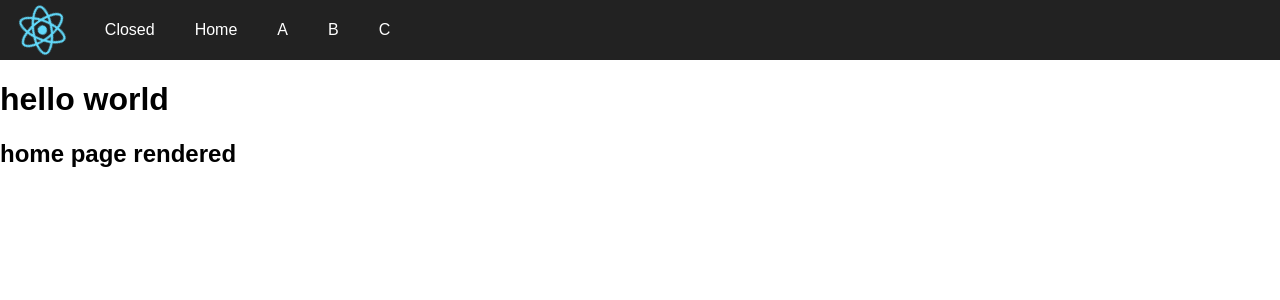
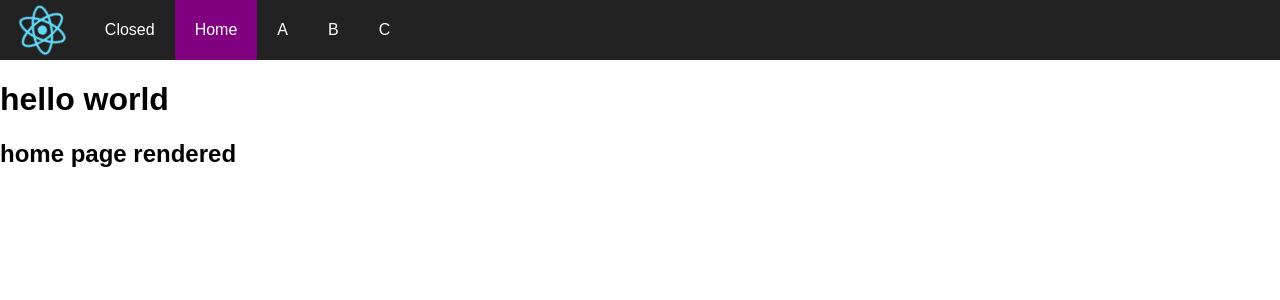
Before and after one commit to urianchang/LearnReact, a React (Create React App) app in the folder toolbar/: page / in a window 1280 px wide. Both pictures are taken after a click on the picture 42 px from the left and 30 px from the top of the page. Shown: the top 300 px of the page. Built offline with nearby package versions, Linux system fonts and the light colour scheme.

Commit message:
Implemented highlighting feature of selected page

```diff
--- a/toolbar/src/App.js
+++ b/toolbar/src/App.js
@@ -9,7 +9,7 @@ class App extends Component {
   constructor() {
     super();
     this.state = {
-      page: "home",
+      page: "Home",
       // links: navbarLinks
     };
     this.navigate = this.navigate.bind(this);
@@ -21,12 +21,12 @@ class App extends Component {
   }
 
   render() {
-    let shownPage = this.state.page;
+    let currentPage = this.state.page;
     // let links = this.state.links;
     return (
       <div className="App">
-        <ToolbarControl navigateTo={this.navigate} />
-        <MainContent shownPage={shownPage} />
+        <ToolbarControl navigateTo={this.navigate} currentPage={currentPage} />
+        <MainContent currentPage={currentPage} />
       </div>
     );
   }
--- a/toolbar/src/components/dropdownControl.css
+++ b/toolbar/src/components/dropdownControl.css
@@ -23,13 +23,17 @@
   /*z-index: 1;*/
 }
 
-.dropdown-content a {
+.selected {
+  background-color: purple;
+}
+
+.dropdown-link {
   display: block;
   color: white;
   text-decoration: none;
   text-align: center;
   padding: 10px;
-  /*background-color: red;*/
+  /*background-color: #222;*/
 }
 
 .dropdown-content a:hover {
--- a/toolbar/src/components/dropdownControl.js
+++ b/toolbar/src/components/dropdownControl.js
@@ -15,8 +15,11 @@ class DropdownControl extends Component {
   render() {
     const isDropdownOpen = this.state.isDropdownOpen;
     const navigateTo = this.props.navigateTo;
+    const currentPage = this.props.currentPage;
     return (
-      <div className="dropdown" onClick={this.dropIt}><Dropdown isDropdownOpen={isDropdownOpen} navigateTo={navigateTo} /></div>
+      <div className="dropdown" onClick={this.dropIt}>
+        <Dropdown isDropdownOpen={isDropdownOpen} navigateTo={navigateTo} currentPage={currentPage} />
+      </div>
     );
   }
 }
@@ -24,14 +27,37 @@ class DropdownControl extends Component {
 function Dropdown(props) {
   const isDropdownOpen = props.isDropdownOpen;
   const navigateTo = props.navigateTo;
+  const currentPage = props.currentPage;
   if (isDropdownOpen) {
-    return <OpenedDropdown navigateTo={navigateTo} />;
+    return <OpenedDropdown navigateTo={navigateTo} currentPage={currentPage} />;
   } else {
     return <ClosedDropdown />;
   }
 }
 
 class OpenedDropdown extends Component {
+
+  // constructor() {
+  //   super();
+  // }
+
+  render() {
+    const navigateTo = this.props.navigateTo;
+    const currentPage = this.props.currentPage;
+    return (
+      <div>
+        <p>Opened</p>
+        <div className="dropdown-content">
+          <SingleDropdownElement navigateTo={navigateTo} currentPage={currentPage} name="hello" />
+          <SingleDropdownElement navigateTo={navigateTo} currentPage={currentPage} name="bye" />
+        </div>
+      </div>
+    );
+  }
+
+} //: end class
+
+class SingleDropdownElement extends Component {
 
   constructor() {
     super();
@@ -43,31 +69,14 @@ class OpenedDropdown extends Component {
   }
 
   render() {
-    // const navigateTo = this.props.navigateTo;
+    let name = this.props.name;
+    let isSelected = (this.props.currentPage === name) ? "selected" : "";
     return (
-      <div>
-        <p>Opened</p>
-        <div className="dropdown-content">
-          <a onClick={ () => this.navigate("hello") }>hello</a>
-          <a onClick={ () => this.navigate("bye") }>bye</a>
-        </div>
-      </div>
+      <a className={'dropdown-link ' + isSelected} onClick={() => this.navigate(name)}>{name}</a>
     );
   }
 
 }
-
-// function OpenedDropdown() {
-//   return (
-//     <div>
-//       <p>Opened</p>
-//       <div className="dropdown-content">
-//         <a href="#">hello</a>
-//         <a href="#">bye</a>
-//       </div>
-//     </div>
-//   );
-// }
 
 function ClosedDropdown() {
   return (
--- a/toolbar/src/components/mainContent.js
+++ b/toolbar/src/components/mainContent.js
@@ -3,10 +3,10 @@ import React, { Component } from 'react';
 class MainContent extends Component {
 
   render() {
-    const shownPage = this.props.shownPage;
-    switch (shownPage) {
+    const currentPage = this.props.currentPage;
+    switch (currentPage) {
 
-      case "home":
+      case "Home":
         return (
           <div>
             <h1>hello world</h1>
--- a/toolbar/src/components/toolbarControl.css
+++ b/toolbar/src/components/toolbarControl.css
@@ -37,7 +37,29 @@
   /*background-color: blue;*/
 }
 
-.toolbar-content li {
+.toolbar-link {
+  float: left;
+  height: 60px;
+  line-height: 60px;
+}
+
+.toolbar-link:hover {
+  background-color: gray;
+}
+
+.toolbar-link a {
+  display: block;
+  text-decoration: none;
+  color: white;
+  text-align: center;
+  padding: 0px 20px;
+}
+
+.selected {
+  background-color: purple;
+}
+
+/*.toolbar-content li {
   float: left;
   height: 60px;
   line-height: 60px;
@@ -53,4 +75,4 @@
   color: white;
   text-align: center;
   padding: 0px 20px;
-}
+}*/
--- a/toolbar/src/components/toolbarControl.js
+++ b/toolbar/src/components/toolbarControl.js
@@ -17,12 +17,11 @@ class ToolbarControl extends Component {
   render() {
     const isSlideOut = this.state.isSlideOut;
     const navigateTo = this.props.navigateTo;
-    // const links = this.props.links;
-    // console.log(links);
+    const currentPage = this.props.currentPage;
     return (
       <div className="toolbar">
         <img src={logo} className="App-logo" alt="logo" onClick={this.slide}/>
-        <Toolbar isSlideOut={isSlideOut} navigateTo={navigateTo} />
+        <Toolbar isSlideOut={isSlideOut} navigateTo={navigateTo} currentPage={currentPage} />
       </div>
     );
   }
@@ -31,9 +30,9 @@ class ToolbarControl extends Component {
 function Toolbar(props) {
   const isSlideOut = props.isSlideOut;
   const navigateTo = props.navigateTo;
-  // const links = props.links;
+  const currentPage = props.currentPage;
   if (isSlideOut) {
-    return <OpenedToolbar navigateTo={navigateTo} />;
+    return <OpenedToolbar navigateTo={navigateTo} currentPage={currentPage} />;
   } else {
     return <ClosedToolbar />;
   }
@@ -47,21 +46,21 @@ class OpenedToolbar extends Component {
   }
 
   navigate(param1) {
-    // console.log(p);
     this.props.navigateTo(param1);
   }
 
   render() {
     // let links = this.props.links;
     const navigateTo = this.props.navigateTo;
+    const currentPage = this.props.currentPage;
     return (
       <div className="toolbar-content">
-        <DropdownControl navigateTo={navigateTo} />
+        <DropdownControl navigateTo={navigateTo} currentPage={currentPage} />
         <ul>
-          <li><a onClick={ () => this.navigate("home") }>Home</a></li>
-          <li><a onClick={ () => this.navigate("A") }>A</a></li>
-          <li><a onClick={ () => this.navigate("B") }>B</a></li>
-          <li><a onClick={ () => this.navigate("C") }>C</a></li>
+          <SingleToolbarElement navigateTo={navigateTo} name="Home" currentPage={currentPage} />
+          <SingleToolbarElement navigateTo={navigateTo} name="A" currentPage={currentPage} />
+          <SingleToolbarElement navigateTo={navigateTo} name="B" currentPage={currentPage} />
+          <SingleToolbarElement navigateTo={navigateTo} name="C" currentPage={currentPage} />
         </ul>
       </div>
     );
@@ -69,25 +68,26 @@ class OpenedToolbar extends Component {
 
 }
 
-// <li><a onClick={ () => this.navigate(links[1]) }>{ links[1] }</a></li>
-// <li><a onClick={ () => this.navigate(links[2]) }>{ links[2] }</a></li>
+class SingleToolbarElement extends Component {
 
-// <li><a onClick={this.navigate}>{this.props.links[0]}</a></li>
-// <li><a onClick={this.navigate}>{this.props.links[1]}</a></li>
-// <li><a onClick={this.navigate}>{this.props.links[2]}</a></li>
+  constructor() {
+    super();
+    this.navigate = this.navigate.bind(this);
+  }
 
-// function OpenedToolbar() {
-//   return (
-//     <div className="toolbar-content">
-//       <DropdownControl />
-//       <ul>
-//         <li><a href="#">A</a></li>
-//         <li><a href="#">B</a></li>
-//         <li><a href="#">C</a></li>
-//       </ul>
-//     </div>
-//   );
-// }
+  navigate(param1) {
+    this.props.navigateTo(param1);
+  }
+
+  render() {
+    let name = this.props.name;
+    let isSelected = (this.props.currentPage === name) ? "selected" : "";
+    return (
+      <li className={'toolbar-link ' + isSelected}><a onClick={() => this.navigate(name) }>{name}</a></li>
+    );
+  }
+
+}
 
 function ClosedToolbar() {
   return (<div></div>);
```
